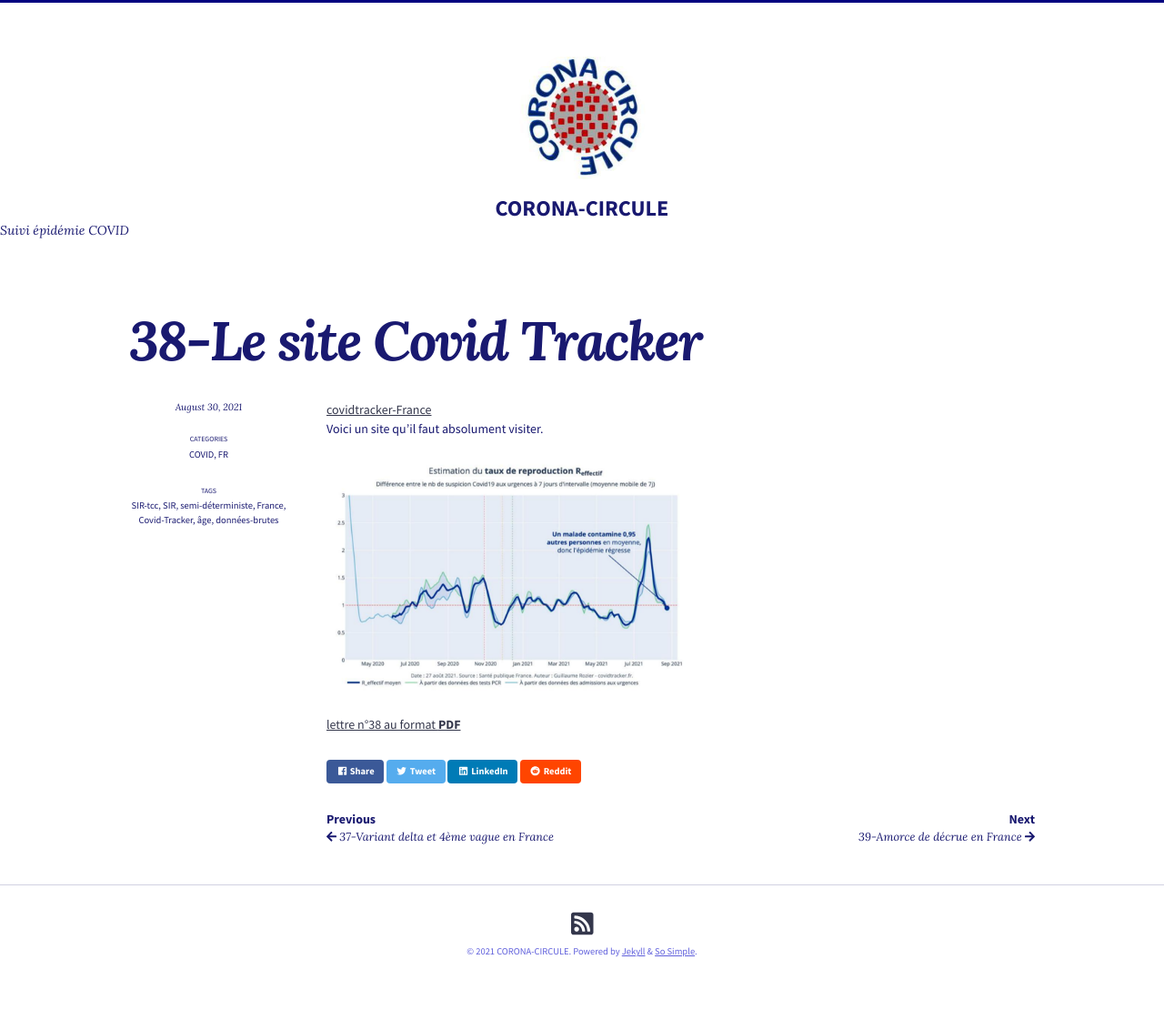
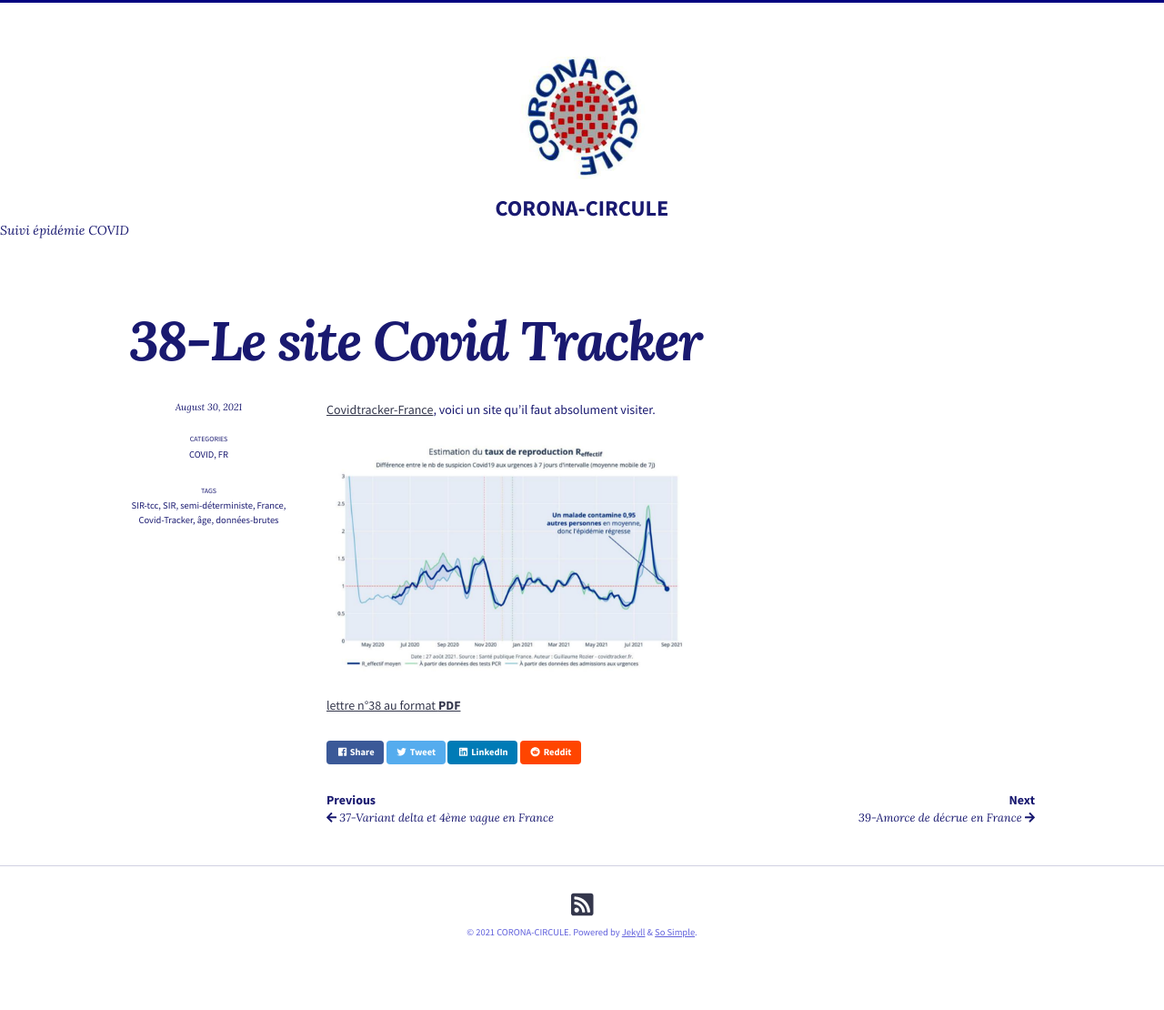
Before and after one commit to corona-circule/lettres, a Jekyll site: the page built from _posts/2021-08-30-lettre38.md, in a window 1280 px wide. Shown: the whole page at 91% size. Built offline with Jekyll 4.4.1, drawn with Linux system fonts in a browser that asks for light colours; nearby versions of some CDN libraries; comment, search, counter and statistics services are not loaded; after the commit the page ends 1089 px from its top, so only the background shows below that.

```diff
--- a/_posts/2021-08-30-lettre38.md
+++ b/_posts/2021-08-30-lettre38.md
@@ -11,8 +11,7 @@ share: true
 
 <link rel="stylesheet" href="../assets/css/style.css">
 
-<a href='https://covidtracker.fr'>covidtracker-France</a><br/>
-Voici un site qu’il faut absolument visiter.<br/>
+<a href='https://covidtracker.fr'>Covidtracker-France</a>, voici un site qu’il faut absolument visiter.<br/>
 
 
 <img src='/lettres/images/img-38.png' width='400px'/>
```
Also changed, not shown: _posts/2021-09-16-lettre39.md (+2 -2 lines).
